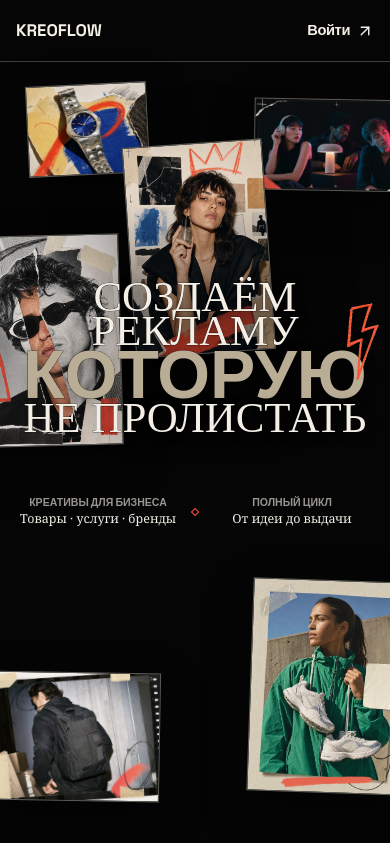
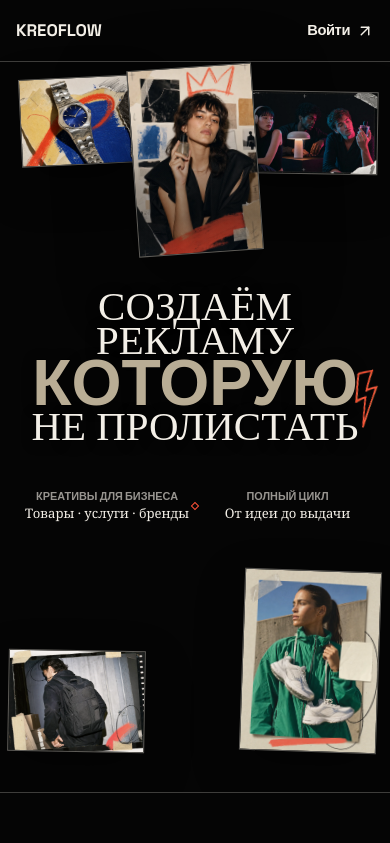
Before and after one commit to maks1son/kreoflow, a Next.js app: page / in a window 390 px wide. Shown: the top 843 px of the page. Built offline with nearby package versions, Linux system fonts and the light colour scheme; no server answers.

Commit message:
Polish mobile landing layout

```diff
--- a/src/app/landing.css
+++ b/src/app/landing.css
@@ -880,8 +880,9 @@
 
 @media (max-width: 767px) {
   .kfn-hero {
-    height: 100svh;
-    min-height: 720px;
+    height: 94svh;
+    min-height: min(700px, 100svh);
+    max-height: 860px;
   }
 
   .kfn-header {
@@ -896,6 +897,9 @@
   }
 
   .kfn-wordmark {
+    display: inline-flex;
+    min-height: 44px;
+    align-items: center;
     font-size: 1.05rem;
   }
 
@@ -904,64 +908,65 @@
   }
 
   .kfn-hero-stage {
-    inset: 63px 0 64px;
+    inset: 63px 0 40px;
   }
 
   .kfn-hero-title {
-    top: 43%;
-    width: 96vw;
+    top: 44%;
+    z-index: 12;
+    width: 94vw;
+    text-shadow: 0 2px 18px rgb(0 0 0 / 0.45);
   }
 
   .kfn-hero-line--serif {
-    font-size: clamp(2.8rem, 11.5vw, 4.2rem);
-    line-height: 0.8;
+    font-size: clamp(2.5rem, 10.5vw, 4rem);
+    line-height: 0.82;
   }
 
   .kfn-hero-line--solid {
-    font-size: clamp(4.6rem, 18vw, 6.5rem);
-    line-height: 0.72;
+    font-size: clamp(4rem, 16.5vw, 6rem);
+    line-height: 0.76;
   }
 
   .kfn-hero-shot--cover {
-    top: 3%;
-    left: 7%;
-    width: 31vw;
+    top: 2%;
+    left: 5%;
+    width: 30vw;
   }
 
   .kfn-hero-shot--portrait {
-    top: 25%;
-    left: -5%;
-    width: 34vw;
+    display: none;
   }
 
   .kfn-hero-shot--group {
-    top: 5%;
-    right: -7%;
-    width: 42vw;
+    top: 4%;
+    right: 3%;
+    width: 38vw;
   }
 
   .kfn-hero-shot--center {
-    top: 18%;
-    left: 51%;
-    width: 34vw;
+    top: 6%;
+    left: 50%;
+    width: 32vw;
   }
 
   .kfn-hero-shot--sneakers {
-    right: -5%;
-    bottom: -2%;
-    width: 38vw;
+    right: 3%;
+    bottom: 0;
+    width: 35vw;
   }
 
   .kfn-hero-shot--backpack {
-    bottom: -3%;
-    left: -3%;
-    width: 44vw;
+    bottom: 0;
+    left: 2%;
+    width: 35vw;
   }
 
   .kfn-signal-doodle {
-    top: 35.5%;
-    right: -1%;
-    width: 16vw;
+    top: 46%;
+    right: 0;
+    z-index: 14;
+    width: 12vw;
   }
 
   .kfn-pencil-note {
@@ -969,9 +974,9 @@
   }
 
   .kfn-hero-meta {
-    top: 59%;
+    top: 62%;
     bottom: auto;
-    width: calc(100vw - 32px);
+    width: min(340px, calc(100vw - 32px));
     gap: 12px;
   }
 
@@ -980,11 +985,11 @@
   }
 
   .kfn-hero-meta__item span {
-    font-size: 0.66rem;
+    font-size: 0.68rem;
   }
 
   .kfn-hero-meta__item strong {
-    font-size: 0.78rem;
+    font-size: 0.82rem;
   }
 
   .kfn-hero-meta__divider {
@@ -1002,13 +1007,14 @@
   .kfn-proof-copy,
   .kfn-case-copy,
   .kfn-method-head {
-    padding: 58px 20px;
+    padding: 48px 20px;
   }
 
   .kfn-proof-copy h2,
   .kfn-method-head h2,
   .kfn-access h2 {
-    font-size: clamp(3.8rem, 17vw, 5.5rem);
+    max-width: 100%;
+    font-size: clamp(3.35rem, 15.5vw, 5rem);
   }
 
   .kfn-proof-copy > p:not(.kfn-kicker),
@@ -1017,15 +1023,15 @@
   }
 
   .kfn-proof-collage {
-    min-height: 600px;
+    min-height: 500px;
     border-top: 1px solid var(--kfn-line);
     border-left: 0;
   }
 
   .kfn-proof-image--main {
-    top: 6%;
+    top: 5%;
     left: 7%;
-    width: 56%;
+    width: 54%;
   }
 
   .kfn-proof-image--top {
@@ -1036,13 +1042,13 @@
 
   .kfn-proof-image--bottom {
     right: 4%;
-    bottom: 8%;
-    width: 58%;
+    bottom: 6%;
+    width: 54%;
   }
 
   .kfn-system {
     min-height: 0;
-    padding: 56px 16px 40px;
+    padding: 48px 16px 32px;
   }
 
   .kfn-system-head {
@@ -1050,77 +1056,86 @@
   }
 
   .kfn-system-head h2 {
-    font-size: clamp(4rem, 17.5vw, 5.4rem);
+    max-width: 100%;
+    font-size: clamp(3.35rem, 15.5vw, 4.8rem);
   }
 
   .kfn-format-grid {
-    margin-top: 44px;
+    margin-top: 32px;
     grid-template-columns: 1fr 1fr;
   }
 
   .kfn-format {
-    min-height: 190px;
-    padding: 16px;
+    min-width: 0;
+    min-height: 184px;
+    padding: 15px;
   }
 
   .kfn-format h3 {
-    font-size: 2rem;
+    font-size: 1.72rem;
   }
 
   .kfn-format p {
-    font-size: 0.88rem;
+    font-size: 0.875rem;
   }
 
   .kfn-case-copy h2 {
-    font-size: clamp(4.4rem, 20vw, 6.5rem);
+    max-width: 100%;
+    font-size: clamp(3.7rem, 17vw, 5.6rem);
   }
 
   .kfn-case-gallery {
-    min-height: 640px;
+    min-height: 520px;
     border-top: 1px solid rgb(5 5 5 / 0.18);
     border-left: 0;
   }
 
   .kfn-case-image--primary {
     inset: 5% auto 5% 5%;
-    width: 70%;
+    width: 66%;
   }
 
   .kfn-case-image--secondary {
     right: 3%;
-    bottom: 7%;
-    width: 56%;
+    bottom: 6%;
+    width: 50%;
   }
 
   .kfn-method-head {
-    min-height: 310px;
+    min-height: 240px;
     border-right: 0;
     border-bottom: 1px solid var(--kfn-line);
   }
 
   .kfn-steps {
-    padding: 12px 20px 28px;
+    padding: 8px 20px 24px;
   }
 
   .kfn-step {
     min-height: 0;
     grid-template-columns: 42px 1fr;
     gap: 10px 12px;
-    padding: 28px 0;
+    padding: 24px 0;
+  }
+
+  .kfn-step > * {
+    min-width: 0;
   }
 
   .kfn-step h3 {
-    font-size: 2.4rem;
+    max-width: 100%;
+    font-size: clamp(1.9rem, 8.5vw, 2.25rem);
   }
 
   .kfn-step p {
     grid-column: 2;
-    font-size: 0.98rem;
+    max-width: 100%;
+    font-size: 0.92rem;
   }
 
   .kfn-access {
     min-height: 0;
-    padding: 56px 20px;
+    padding: 48px 20px;
   }
 
   .kfn-access-offer {
@@ -1143,52 +1158,109 @@
     padding: 0 18px;
   }
 
+  .kfn-footer a {
+    display: inline-flex;
+    min-width: 44px;
+    min-height: 44px;
+    align-items: center;
+    justify-content: center;
+  }
+
   .kfn-footer p {
     display: none;
   }
 }
 
+@media (min-width: 480px) and (max-width: 767px) {
+  .kfn-hero-shot--cover {
+    width: 28vw;
+  }
+
+  .kfn-hero-shot--group {
+    width: 34vw;
+  }
+
+  .kfn-hero-shot--center {
+    top: 0;
+    width: clamp(120px, 20vw, 150px);
+  }
+
+  .kfn-hero-shot--sneakers,
+  .kfn-hero-shot--backpack {
+    width: clamp(150px, 27vw, 190px);
+  }
+
+  .kfn-hero-meta {
+    top: 60%;
+  }
+}
+
 @media (max-width: 479px) {
   .kfn-hero {
-    min-height: 690px;
+    min-height: min(700px, 100svh);
   }
 
   .kfn-header-link {
     gap: 6px;
   }
 
+  .kfn-format-grid {
+    grid-template-columns: 1fr 1fr;
+  }
+
+  .kfn-format {
+    min-height: 184px;
+  }
+}
+
+@media (max-width: 767px) and (orientation: landscape) {
+  .kfn-hero {
+    height: 100svh;
+    min-height: 360px;
+    max-height: 420px;
+  }
+
+  .kfn-hero-stage {
+    inset: 63px 0 12px;
+  }
+
   .kfn-hero-title {
-    top: 41%;
+    top: 65%;
+    width: 80vw;
   }
 
   .kfn-hero-line--serif {
-    font-size: 11vw;
+    font-size: clamp(2rem, 4.9vw, 2.25rem);
   }
 
   .kfn-hero-line--solid {
-    font-size: 17.4vw;
+    font-size: clamp(3.1rem, 7.5vw, 3.5rem);
   }
 
-  .kfn-hero-shot--portrait {
-    top: 24%;
-    width: 36vw;
+  .kfn-hero-shot--cover {
+    top: 2%;
+    width: min(18vw, 135px);
   }
 
-  .kfn-hero-shot--center {
-    top: 17%;
-    width: 36vw;
+  .kfn-hero-shot--group {
+    top: 3%;
+    width: min(22vw, 165px);
   }
 
-  .kfn-hero-shot--sneakers {
-    width: 41vw;
+  .kfn-hero-shot--center,
+  .kfn-hero-shot--sneakers,
+  .kfn-hero-shot--backpack {
+    display: none;
   }
 
-  .kfn-format-grid {
-    grid-template-columns: 1fr;
+  .kfn-signal-doodle {
+    top: 61%;
+    width: 8vw;
   }
 
-  .kfn-format {
-    min-height: 160px;
+  .kfn-hero-meta {
+    top: auto;
+    bottom: 10px;
   }
 }
 
```
